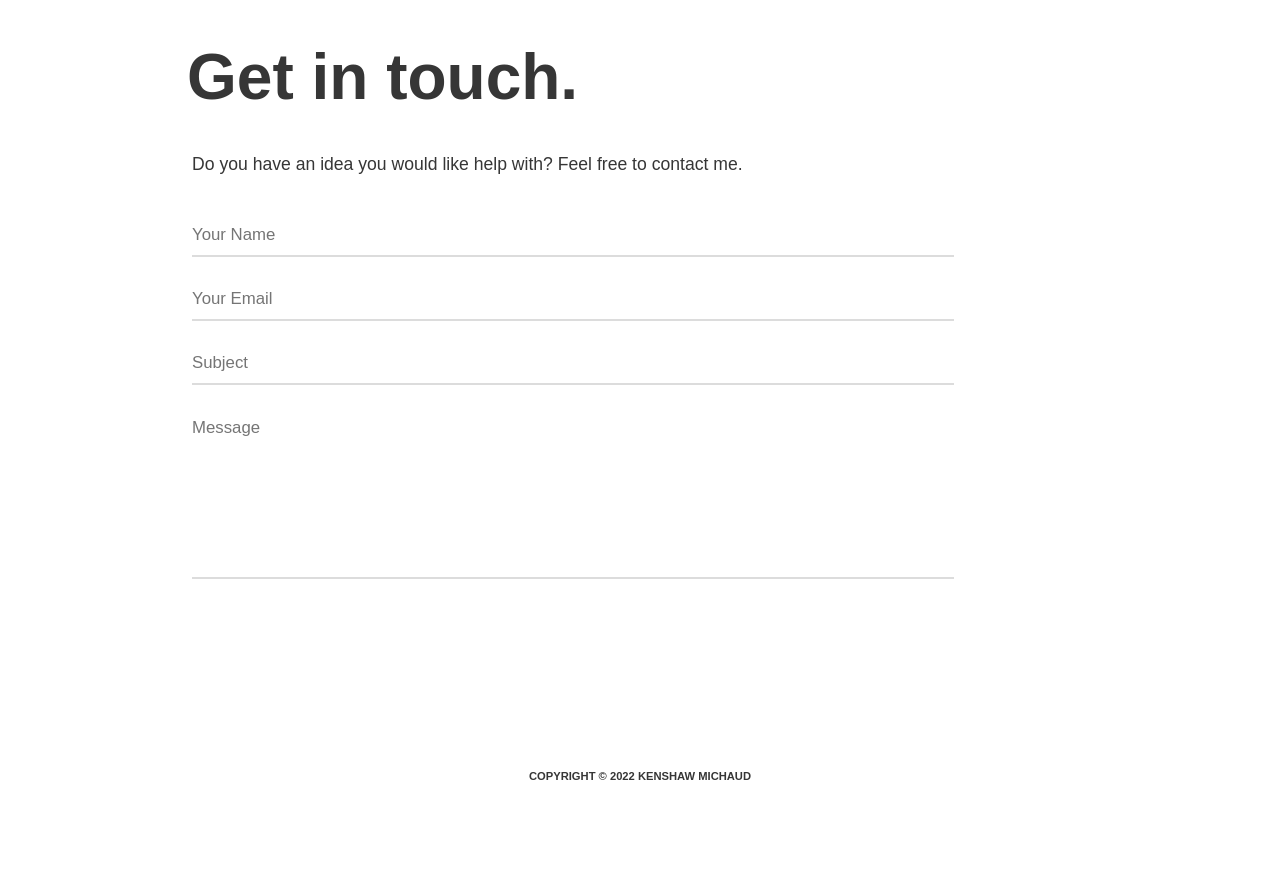
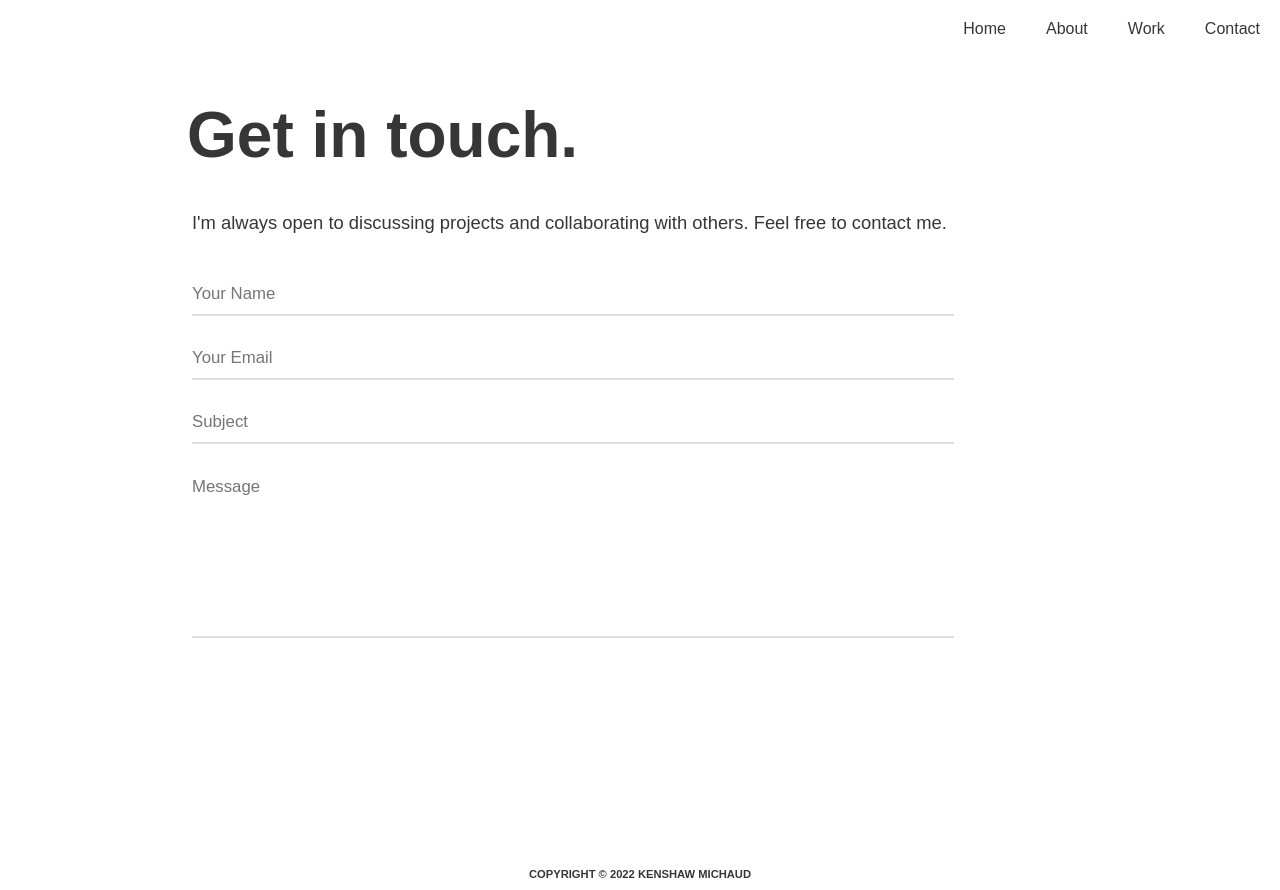
Before and after one commit to ken862734801/ken862734801.github.io, a React (Create React App) app: page / in a window 1280 px wide. Before the commit the page ends 800 px from the top, so only its background shows below. Built offline with nearby package versions, Linux system fonts and the light colour scheme.

Commit message:
Add font-awesome and begun development of header

```diff
--- a/package.json
+++ b/package.json
@@ -3,6 +3,10 @@
   "version": "0.1.0",
   "private": true,
   "dependencies": {
+    "@fortawesome/fontawesome-svg-core": "^6.2.1",
+    "@fortawesome/free-regular-svg-icons": "^6.2.1",
+    "@fortawesome/free-solid-svg-icons": "^6.2.1",
+    "@fortawesome/react-fontawesome": "^0.2.0",
     "@testing-library/jest-dom": "^5.16.5",
     "@testing-library/react": "^13.4.0",
     "@testing-library/user-event": "^13.5.0",
--- a/src/App.js
+++ b/src/App.js
@@ -1,5 +1,6 @@
 import './App.css';
 import { BrowserRouter, Routes, Route, NavLink } from "react-router-dom";
+import Header from './components/Header'
 import Contact from './components/Contact';
 import Footer from './components/Footer';
 
@@ -7,6 +8,7 @@ function App() {
 
   return (
     <div className='container' id="container">
+      <Header/>
       <Contact/>
       <Footer/>
     </div>
--- a/src/components/Contact/contact.css
+++ b/src/components/Contact/contact.css
@@ -22,7 +22,7 @@ main{
     padding:40px 0px;
 }
 .contact-container > p:nth-of-type(1){
-    font-size:1.10em;
+    font-size:1.15em;
     margin: 40px 0px;
     color:var(--font);
 }
--- a/src/components/Contact/index.jsx
+++ b/src/components/Contact/index.jsx
@@ -7,7 +7,7 @@ function Contact () {
         <main className='contact-page' id='contact-page'>
             <div className='contact-container'>
                 <h1>Get in touch.</h1>
-                <p>Do you have an idea you would like help with? Feel free to contact me.</p>
+                <p>I'm always open to discussing projects and collaborating with others. Feel free to contact me. </p>
                 <div className='contact-form-container'>
                     <form>
                         <div className='form-input-wrapper'>
--- a/src/components/Footer/footer.css
+++ b/src/components/Footer/footer.css
@@ -6,7 +6,6 @@ footer{
     text-align: center;
     width:100%;
     padding:10px 0px;
-    margin-top:-40px;
 }
 .footer-container{
     display:flex;
--- a/src/components/Header/header.css
+++ b/src/components/Header/header.css
@@ -1,3 +1,33 @@
 :root{
     --font: #363636;
 }
+header{
+    display:flex;
+    justify-content: flex-end;
+}
+navbar > a{
+   display: inline-block;
+   margin:0px 20px;
+   padding:20px 0px;
+   color:var(--font);
+   font-size:1em;
+   cursor:pointer;
+}
+
+#menu-bars{
+    margin:0px 20px;
+    color:var(--font);
+    display: none;
+    cursor:pointer;
+}
+
+/* TABLETS PORTRAIT */
+@media screen and (max-width: 767px) {
+    navbar > a{
+        display:none;
+    }
+    #menu-bars{
+        display:block;
+        padding:20px 0px;
+    }
+}
--- a/src/components/Header/index.jsx
+++ b/src/components/Header/index.jsx
@@ -1,12 +1,22 @@
 import React from "react";
+import './header.css';
+
+import { FontAwesomeIcon } from '@fortawesome/react-fontawesome'
+import { faBars } from '@fortawesome/free-solid-svg-icons'
+
 
 function Header (){
     return(
         <header>
-            <div className="logo-image"></div>
-            <nav>
-                <NavLink></NavLink>
-            </nav>
+            <navbar>
+                <a>Home</a>
+                <a>About</a>
+                <a>Work</a>
+                <a>Contact</a>
+                <FontAwesomeIcon icon={faBars} id="menu-bars" />
+            </navbar>
         </header>
     )
 }
+
+export default Header;
```
Also changed, not shown: 1 other file (tests, documents, lock files or other folders).
